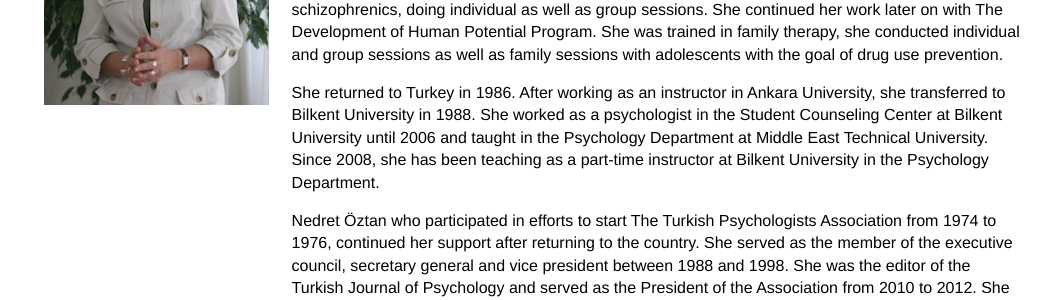
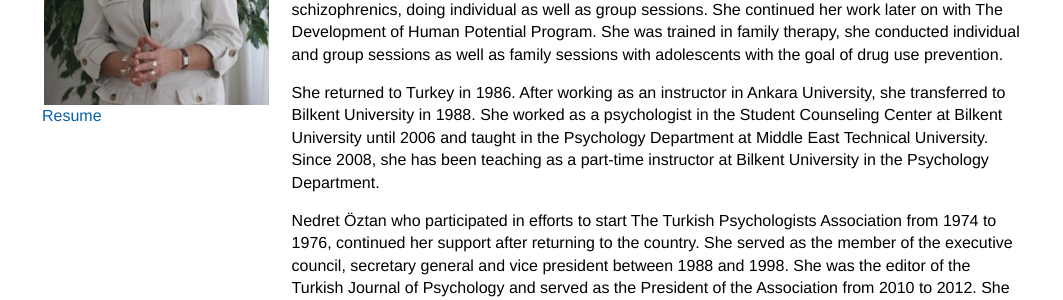
Before and after one commit to koralcem/phe-site, a Jekyll site: the page built from nedret_en.html, in a window 1280 px wide. Shown: the part 426-726 px from the top of the page, without its empty margins (108-1171 px from the left). Built offline with Jekyll 4.4.1, drawn with Linux system fonts in a browser that asks for light colours.

Commit message:
Add Nedret resume

```diff
--- a/nedret.html
+++ b/nedret.html
@@ -4,6 +4,7 @@
 <main id="flex-container">
   <div id="portrait">
     <img alt="Nedret Öztan&#39;ın resmi" src="images/nedret.jpg" />
+    <a href="documents/Nedret-Oztan-ozgecmis.pdf">Özgeçmiş</a>
   </div>
   <div id="bio">
     <p>Psikolojik Hizmetler Enstitüsü'nün kurucusu ve yöneticisi olan Nedret Öztan Ankara Üniversitesi Dil ve Tarih-Coğrafya Fakültesi'nden mezun olduktan sonra 1976'da Milli Eğitim Bakanlığı tarafından burslu olarak Amerika'ya gönderilmiştir. Amerika'da Washington D.C'deki The Catholic University'den psikolojide yüksek lisansını aldıktan sonra New York'taki The New School for Social Research'de doktora çalışmalarına başlamıştır. Bu çalışmaları sırasında Eastern Group Psychotherapy Enstütüsü'nde grup eğitimi alan Nedret Öztan, sonra bir gündüz hastanesinde bireysel terapiler ve grup terapileri çalışmalarına katılmıştır. Daha sonra The Development of Human Potential Programı'nda da çalışmalarına devam ederken aile terapileri konusunda eğitimini tamamlamıştır.</p>
--- a/nedret_en.html
+++ b/nedret_en.html
@@ -5,6 +5,7 @@ layout: english
 <main id="flex-container">
   <div id="portrait">
     <img alt="Nedret Öztan&#39;s photo" src="images/nedret.jpg" />
+    <a href="documents/Nedret-Oztan-resume.pdf">Resume</a>
   </div>
   <div id="bio">
     <p>Nedret Öztan started the Institute for Psychological Services in 1998 to help individuals, families and institutions. Her specialty is crisis intervention, secondary trauma, psychological first aid, worker support, depression, stress as well as marital therapy.</p>
```
Also changed, not shown: 2 other files.
